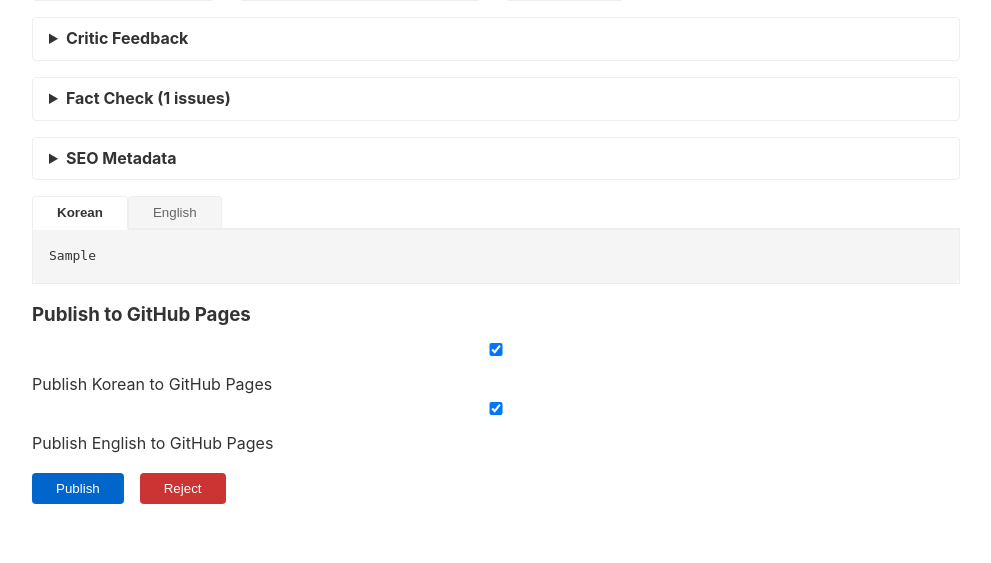
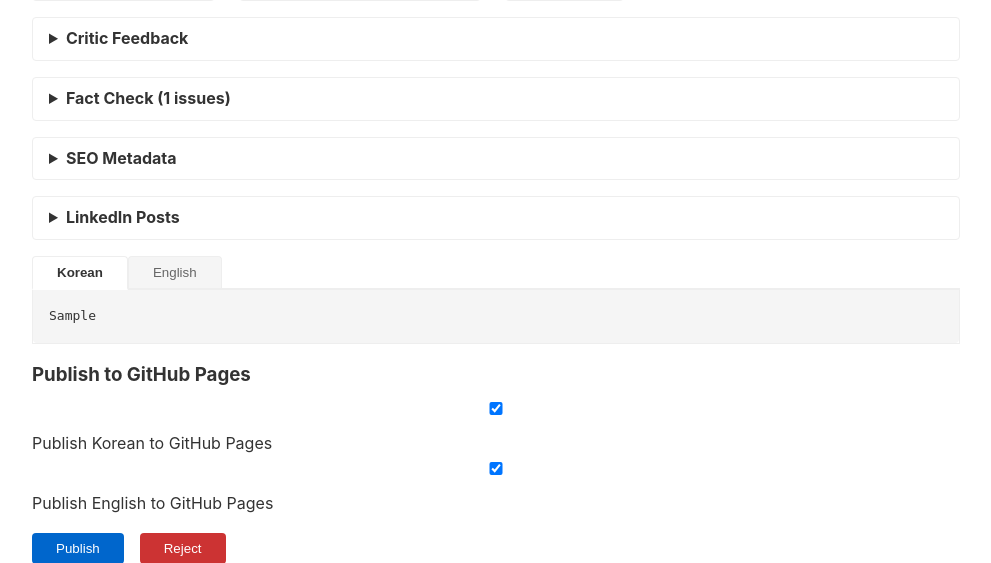
Before and after one commit to jkim101/blogging-agent, a FastAPI app: template web/templates/review_publish.html in a window 1280 px wide. Shown: the part 224-787 px from the top of the page, without its empty margins (144-1135 px from the left). Before the commit the page ends 728 px from the top, so only its background shows below. Run offline with FastAPI, Linux system fonts and the light colour scheme; the template is opened without the code that fills it: most values are stand-ins (such as "Sample title", 1, 10 or a date in 2020).

Commit message:
Add LinkedIn posts section to Review & Publish page
Shows KO/EN LinkedIn posts in an expandable section above the post preview tabs.

Co-Authored-By: Claude Opus 4.6 <noreply@anthropic.com>

```diff
--- a/web/templates/review_publish.html
+++ b/web/templates/review_publish.html
@@ -88,6 +88,21 @@
 </details>
 {% endif %}
 
+<!-- LinkedIn Posts -->
+{% if state.linkedin_post_ko or state.linkedin_post_en %}
+<details>
+    <summary>LinkedIn Posts</summary>
+    {% if state.linkedin_post_ko %}
+    <h4>Korean</h4>
+    <pre style="white-space: pre-wrap;">{{ state.linkedin_post_ko }}</pre>
+    {% endif %}
+    {% if state.linkedin_post_en %}
+    <h4>English</h4>
+    <pre style="white-space: pre-wrap;">{{ state.linkedin_post_en }}</pre>
+    {% endif %}
+</details>
+{% endif %}
+
 <!-- Post preview with tabs -->
 <div class="post-preview">
     <div class="tabs">
```
